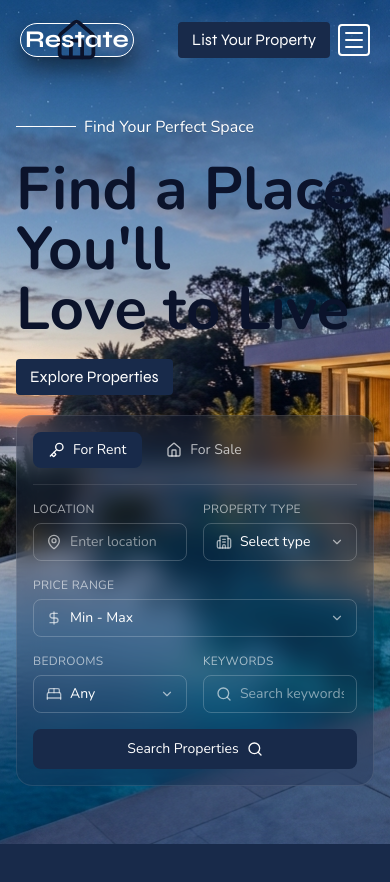
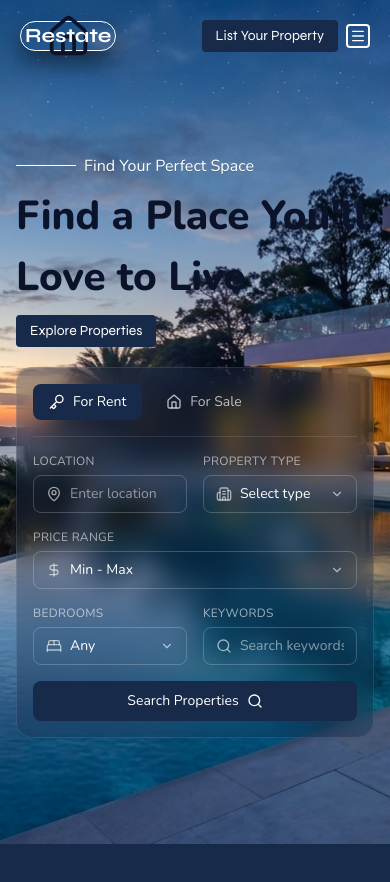
Before and after one commit to owais789786/harsi-owais-realestate, a Next.js app: page / in a window 390 px wide. Shown: the top 882 px of the page. Built offline with nearby package versions, Linux system fonts and the light colour scheme.

Commit message:
adding some media quiries to hero section

```diff
--- a/components/layout/Navbar.js
+++ b/components/layout/Navbar.js
@@ -1,6 +1,6 @@
 'use client'
 import { useState, useRef, useEffect } from 'react'
-import { Home, Phone, Menu, X } from "lucide-react";
+import { Home, Menu, X } from "lucide-react";
 import Button from '../ui/Button';
 import NavOp from '../ui/NavOp';
 
@@ -45,11 +45,11 @@ const Navbar = () => {
                 ${showNav ? 'translate-y-0' : '-translate-y-full'}
                 ${showNavColor ? 'bg-black/30 backdrop-blur-md ' : 'bg-transparent backdrop-blur-none'}
                 }`}>
-                <nav className="max-w-310 w-full min-h-20 px-5 flex justify-between items-center relative">
+                <nav className="max-w-310 w-full min-h-18 sm:min-h-20  px-5 flex justify-between items-center relative">
 
                     <span className="text-white relative flex justify-center shadow-[0_2px_4px_rgba(0,0,0,0.05),0_12px_24px_rgba(0,0,0,0.5)] items-center border rounded-full px-1">
-                        <Home className="absolute text-brand-accent z-0  " size={45} />
-                        <span className="text-2xl relative z-10 font-syne font-bold">Restate</span>
+                        <Home className="absolute text-brand-accent z-0 " size={45} />
+                        <span className="sm:text-2xl text-xl relative z-10 font-syne font-bold">Restate</span>
                     </span>
 
                     <div className='hidden mx-auto w-fit absolute inset-x-0  min-[851px]:flex items-center justify-center'>
@@ -57,8 +57,8 @@ const Navbar = () => {
                     </div>
 
                     <div className='flex  items-center gap-2  text-brand-text'>
-                        <Button content={'List Your Property'} colors={'text-brand-text hover:bg-transparent hover:border-brand-text bg-brand-navy border-brand-navy'} />
-                        <Menu size={32} className='text-brand-text border-2 p-0.5 rounded cursor-pointer' onClick={() => setShowSideBar(true)} />
+                        <Button content={'List Your Property'} colors={'text-brand-text hover:bg-transparent hover:[text-shadow:0_2px_4px_rgba(0,0,0,1.5)]  hover:border-brand-text bg-brand-navy border-brand-navy'} />
+                        <Menu className='text-brand-text w-6 h-6 sm:w-8 sm:h-8 border-2 p-0.5 rounded cursor-pointer' onClick={() => setShowSideBar(true)} />
                     </div>
 
                 </nav>
--- a/components/sections/Hero.js
+++ b/components/sections/Hero.js
@@ -19,7 +19,7 @@ const Hero = () => {
     }
 
     return (
-        <section className='min-h-screen relative bg-black flex justify-center pt-22 pb-10 items-center '>
+        <section className='min-h-screen relative bg-black flex justify-center pt-20 sm:pt-22 pb-10 items-center '>
             <Image
                 src={'/hero3.jpg'}
                 alt='Image'
@@ -28,18 +28,18 @@ const Hero = () => {
                 quality={100}
                 className='object-cover absolute inset-0 object-top'
             />
-            <div className='max-w-310 relative z-10 mt-2 w-full flex flex-col gap-5 items-start  p-4'>
+            <div className='max-w-310 relative z-10 mt-2 w-full flex flex-col gap-2 sm:gap-5 items-start  p-4'>
                 <p className='text-brand-text text-shadow-2xs  font-nunito flex items-center gap-2'>
                     <span className='flex w-15 border-b border-brand-text [text-shadow:0_2px_4px_rgba(0,0,0,1.5)]'></span>
                     Find Your Perfect Space
                 </p>
-                <p className='text-6xl text-brand-accent font-nunito font-bold '>
+                <p className='text-[clamp(35px,10.00px+7.81vw,60px)] text-brand-accent font-nunito font-extrabold'>
                     Find a Place You'll<br /> Love to Live
                 </p>
-                <p className='text-brand-text font-nunito [text-shadow:0_2px_4px_rgba(0,0,0,1.5)] hidden sm:flex'>Discover luxury homes, appartments and commercials <br /> properties for rent sale in prime locations</p>
-                <Button content={'Explore Properties'} colors={'text-brand-text bg-brand-navy border-brand-navy hover:bg-transparent hover:border-brand-text'} />
+                <p className='text-brand-text font-nunito [text-shadow:0_2px_4px_rgba(0,0,0,2.5)] hidden sm:flex'>Discover luxury homes, appartments and commercials <br /> properties for rent sale in prime locations</p>
+                <Button content={'Explore Properties'} colors={'text-brand-text bg-brand-navy hover:[text-shadow:0_2px_4px_rgba(0,0,0,1.5)]  border-brand-navy hover:bg-transparent hover:border-brand-text'} />
 
-                <div className='w-full max-w-310 mx-auto bg-brand-navy/30 backdrop-blur-md border border-white/10 rounded-2xl p-4 md:p-6'>
+                <div className='w-full max-w-310 mx-auto mt-3 bg-brand-navy/30 backdrop-blur-md border border-white/10 rounded-2xl p-4 md:p-6'>
 
                     {/* Tabs */}
                     <div className='flex gap-2 mb-4 border-b border-white/10 pb-4'>
--- a/components/ui/Button.js
+++ b/components/ui/Button.js
@@ -1,6 +1,6 @@
 function Button({ content, colors }) {
     return (
-        <button className={`px-3 py-1 border-2 ${colors}  rounded  transition-all font-syne`}>
+        <button className={`px-3 py-1 border-2 ${colors} text-sm sm:text-md  rounded  transition-all font-syne`}>
             {content}
         </button>
     )
```
